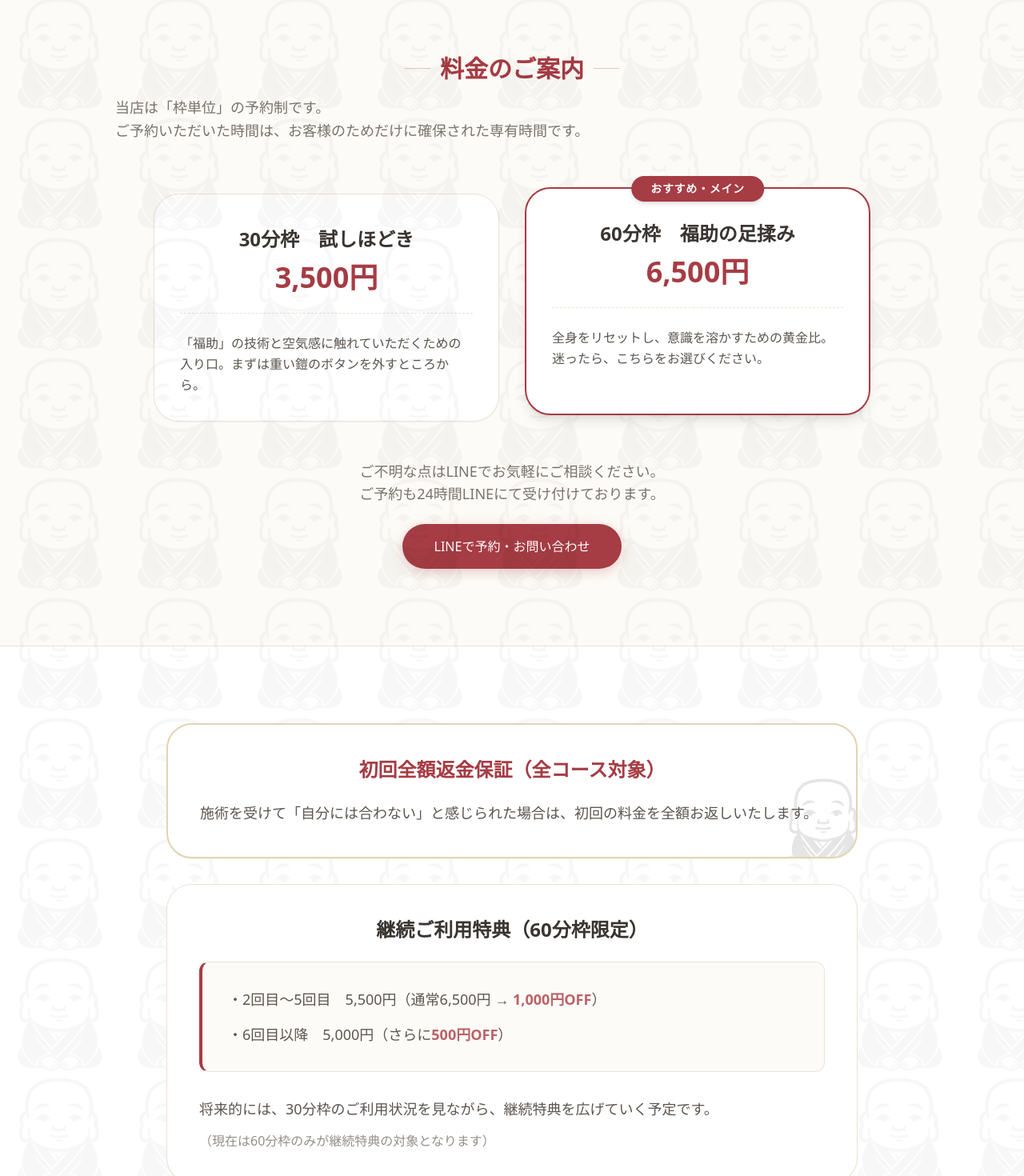
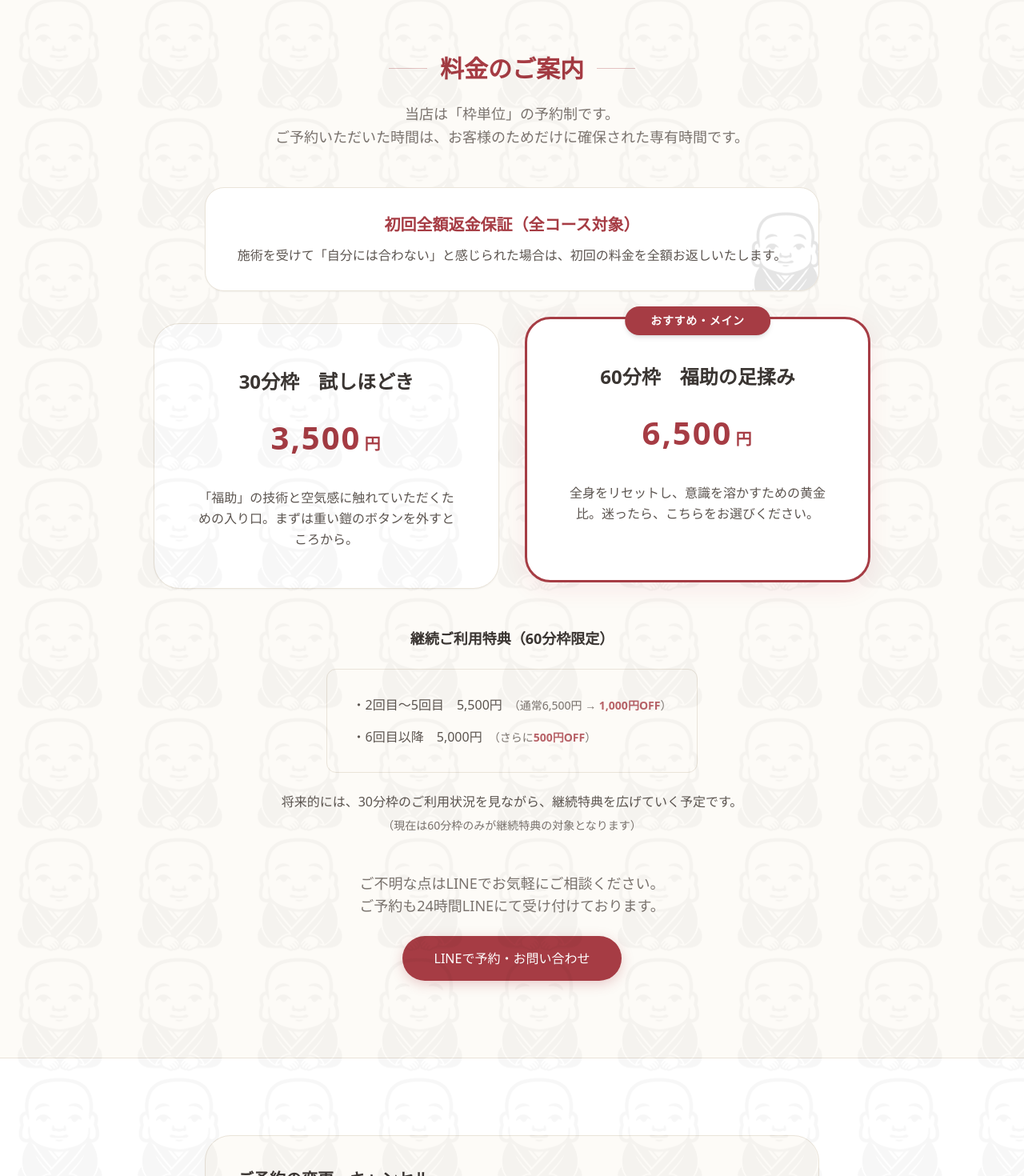
Before and after one commit to ashiyafukusuke/fukusuke2, a Next.js app: page / in a window 1280 px wide. Shown: the part 1360-2830 px from the top of the page at 80% size. Built offline with nearby package versions, Linux system fonts and the light colour scheme; a web font is replaced by a local one.

Commit message:
Add files via upload

```diff
--- a/src/app/page.tsx
+++ b/src/app/page.tsx
@@ -253,36 +253,64 @@ export default function Home() {
             initial="hidden" whileInView="visible" viewport={{ once: true, margin: "-100px" }} variants={fadeUp}
             className="container px-4 max-w-5xl"
           >
-            <div className="text-left mb-16">
-              <h2 className="text-3xl font-bold mb-4 text-primary flex items-center justify-center gap-3">
-                <span className="w-8 h-px bg-primary/30 hidden sm:block"></span>
-                料金のご案内
-                <span className="w-8 h-px bg-primary/30 hidden sm:block"></span>
-              </h2>
-              <p className="text-[#7A736E] text-left text-lg leading-relaxed">
+            <div className="text-center mb-12">
+              <div className="flex items-center justify-center gap-4 mb-6">
+                <span className="w-12 h-px bg-primary/30"></span>
+                <h2 className="text-3xl font-bold text-primary">料金のご案内</h2>
+                <span className="w-12 h-px bg-primary/30"></span>
+              </div>
+              <p className="text-[#7A736E] text-lg leading-relaxed">
                 当店は「枠単位」の予約制です。<br className="hidden md:block"/>
                 ご予約いただいた時間は、お客様のためだけに確保された専有時間です。
               </p>
             </div>
 
-            <div className="grid md:grid-cols-2 gap-8 max-w-4xl mx-auto">
+            {/* 初回全額返金保証 (Moved to top of pricing section) */}
+            <div className="max-w-3xl mx-auto mb-10">
+              <div className="bg-white p-6 md:p-8 rounded-[1.5rem] border border-[#EAE4D9] shadow-sm relative overflow-hidden text-center">
+                <div className="absolute -bottom-6 -right-6 opacity-10">
+                  <img src="/images/fukusuke_icon.png" alt="" className="w-32 h-32" />
+                </div>
+                <h3 className="text-xl font-bold mb-3 text-primary">初回全額返金保証（全コース対象）</h3>
+                <p className="text-base text-[#5C5550] relative z-10 font-medium">
+                  施術を受けて「自分には合わない」と感じられた場合は、初回の料金を全額お返しいたします。
+                </p>
+              </div>
+            </div>
+
+            <div className="grid md:grid-cols-2 gap-8 max-w-4xl mx-auto mb-12">
               {[
-                { title: "30分枠　試しほどき", time: "30分枠", price: "3,500円", desc: "「福助」の技術と空気感に触れていただくための入り口。まずは重い鎧のボタンを外すところから。" },
-                { title: "60分枠　福助の足揉み", time: "60分枠", price: "6,500円", desc: "全身をリセットし、意識を溶かすための黄金比。迷ったら、こちらをお選びください。", popular: true }
+                { title: "30分枠　試しほどき", price: "3,500円", desc: "「福助」の技術と空気感に触れていただくための入り口。まずは重い鎧のボタンを外すところから。" },
+                { title: "60分枠　福助の足揉み", price: "6,500円", desc: "全身をリセットし、意識を溶かすための黄金比。迷ったら、こちらをお選びください。", popular: true }
               ].map((plan, idx) => (
-                <div key={idx} className={`bg-white p-8 rounded-[2rem] flex flex-col ${plan.popular ? 'border-2 border-primary relative shadow-lg transform md:-translate-y-2' : 'border border-[#EAE4D9] shadow-sm'}`}>
+                <div key={idx} className={`bg-white p-10 md:p-12 rounded-[2rem] flex flex-col text-center ${plan.popular ? 'border-[3px] border-primary relative shadow-[0_8px_30px_rgba(196,30,59,0.08)] transform md:-translate-y-2' : 'border border-[#EAE4D9] shadow-sm'}`}>
                   {plan.popular && (
-                    <div className="absolute top-0 left-1/2 -translate-x-1/2 -translate-y-1/2 bg-primary text-white px-6 py-1.5 rounded-full text-sm font-bold shadow-md tracking-wider">
+                    <div className="absolute -top-4 left-1/2 -translate-x-1/2 bg-primary text-white px-8 py-2 rounded-full text-sm font-bold shadow-md tracking-wider whitespace-nowrap">
                       おすすめ・メイン
                     </div>
                   )}
-                  <h3 className="text-2xl font-bold mb-3 text-center text-[#3A3532] mt-2">{plan.title}</h3>
-                  <div className="text-center mb-6 pb-6 border-b border-[#EAE4D9] border-dashed">
-                    <span className="text-4xl font-bold text-primary">{plan.price}</span>
+                  <h3 className="text-2xl font-bold mb-6 text-[#3A3532] mt-2">{plan.title}</h3>
+                  <div className="mb-8">
+                    <span className="text-[2.5rem] font-black text-primary font-sans tracking-wider">{plan.price.replace('円', '')}<span className="text-xl font-bold ml-1">円</span></span>
                   </div>
-                  <p className="text-base text-[#5C5550] leading-relaxed flex-grow text-left font-medium">{plan.desc}</p>
+                  <p className="text-base text-[#5C5550] leading-relaxed flex-grow font-medium">{plan.desc}</p>
                 </div>
               ))}
+            </div>
+
+            {/* 継続ご利用特典 */}
+            <div className="max-w-2xl mx-auto mb-12 text-center">
+              <h3 className="text-lg font-bold mb-6 text-[#3A3532]">継続ご利用特典（60分枠限定）</h3>
+              <div className="bg-[#FDFBF7] p-6 md:p-8 rounded-xl border border-[#EAE4D9] mb-6 inline-block text-left">
+                <ul className="space-y-4 font-medium text-base text-[#5C5550]">
+                  <li>・2回目〜5回目　5,500円<span className="text-sm text-[#7A736E] ml-2">（通常6,500円 → <strong className="text-primary/80">1,000円OFF</strong>）</span></li>
+                  <li>・6回目以降　5,000円<span className="text-sm text-[#7A736E] ml-2">（さらに<strong className="text-primary/80">500円OFF</strong>）</span></li>
+                </ul>
+              </div>
+              <div className="space-y-2 text-[#5C5550] font-medium text-base">
+                <p>将来的には、30分枠のご利用状況を見ながら、継続特典を広げていく予定です。</p>
+                <p className="text-sm text-[#7A736E]">（現在は60分枠のみが継続特典の対象となります）</p>
+              </div>
             </div>
 
             {/* CTA below pricing */}
@@ -302,34 +330,8 @@ export default function Home() {
         <section className="py-24 bg-card border-t border-[#EAE4D9]">
           <div className="container px-4 max-w-4xl">
             <div className="space-y-8">
-              {/* 初回の方へ */}
-              <div className="bg-white p-8 md:p-10 rounded-[2rem] border-2 border-[#E5D3B3] shadow-sm relative overflow-hidden">
-                <div className="absolute -bottom-6 -right-6 opacity-10">
-                  <img src="/images/fukusuke_icon.png" alt="" className="w-32 h-32" />
-                </div>
-                <h3 className="text-2xl font-bold mb-6 text-center text-primary">初回全額返金保証（全コース対象）</h3>
-                <p className="text-lg leading-relaxed text-[#5C5550] relative z-10 text-left font-medium">
-                  施術を受けて「自分には合わない」と感じられた場合は、初回の料金を全額お返しいたします。
-                </p>
-              </div>
-
-              {/* 継続特典 */}
-              <div className="bg-white p-8 md:p-10 rounded-[2rem] border border-[#EAE4D9] shadow-sm relative overflow-hidden">
-                <h3 className="text-2xl font-bold mb-6 text-center text-[#3A3532]">継続ご利用特典（60分枠限定）</h3>
-                <div className="bg-[#FDFBF7] p-6 md:p-8 rounded-xl border-l-4 border-l-primary border-t border-r border-b border-[#EAE4D9] mb-8 text-left">
-                  <ul className="space-y-4 font-medium text-lg text-[#5C5550]">
-                    <li>・2回目〜5回目　5,500円（通常6,500円 → <strong className="text-primary/80">1,000円OFF</strong>）</li>
-                    <li>・6回目以降　5,000円（さらに<strong className="text-primary/80">500円OFF</strong>）</li>
-                  </ul>
-                </div>
-                <div className="space-y-3 text-[#5C5550] leading-relaxed relative z-10 text-left font-medium text-lg">
-                  <p>将来的には、30分枠のご利用状況を見ながら、継続特典を広げていく予定です。</p>
-                  <p className="text-base text-[#7A736E] opacity-80">（現在は60分枠のみが継続特典の対象となります）</p>
-                </div>
-              </div>
-
               {/* ご予約の変更・キャンセル */}
-              <div className="bg-[#FDFBF7] p-8 md:p-10 rounded-[2rem] border border-[#EAE4D9]">
+              <div className="bg-[#FDFBF7] p-8 md:p-10 rounded-[2rem] border border-[#EAE4D9] max-w-3xl mx-auto">
                 <h3 className="text-xl font-bold mb-6 text-center md:text-left text-[#3A3532]">ご予約の変更・キャンセル</h3>
                 <p className="text-[#7A736E] mb-6 leading-relaxed text-center md:text-left">
                   ご予定の変更はできる限り柔軟に対応させていただきますが、他のお客様のご案内枠確保のため、以下のルールをご了承くださいませ。
```
